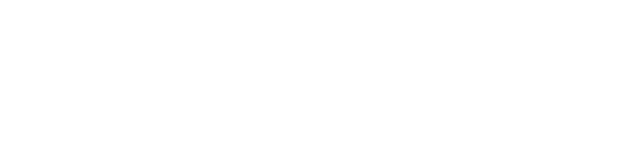
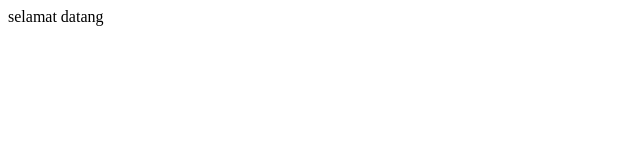
Before and after one commit to revanta-tarigan/kcc, a plain HTML site: page index.html in a window 1280 px wide. Shown: the whole page, without its empty margins (0-640 px from the left). Drawn offline with Linux system fonts and the light colour scheme.

Commit message:
Update index.html

```diff
--- a/index.html
+++ b/index.html
@@ -1,6 +1,7 @@
 <html>
   <body>
      <div>
+       selamat datang
     </div>
   </body>
 </html>
```
